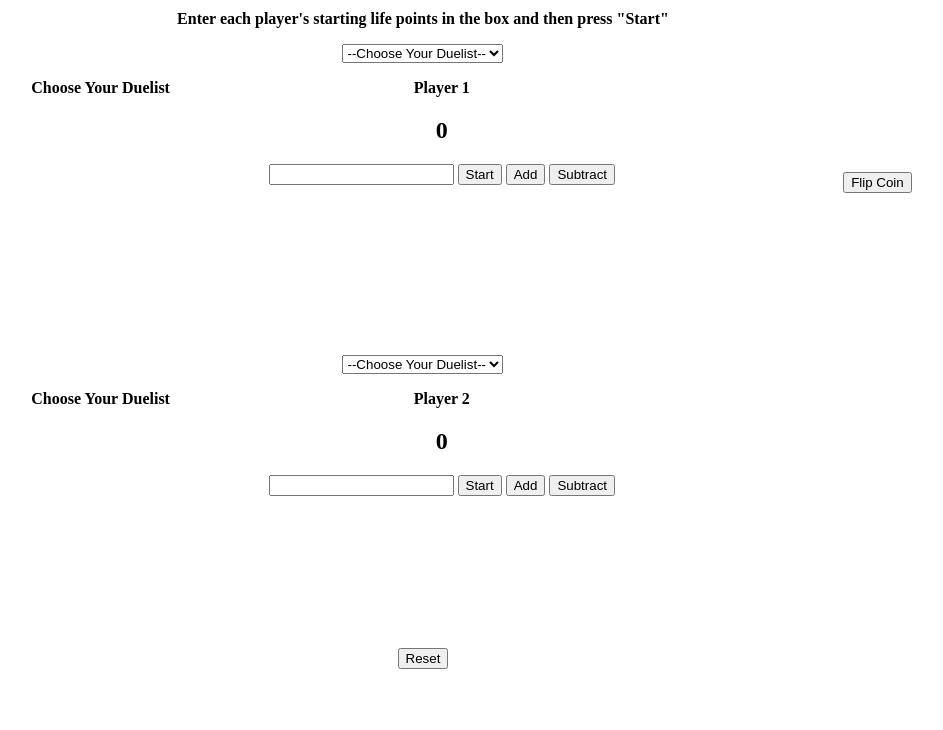
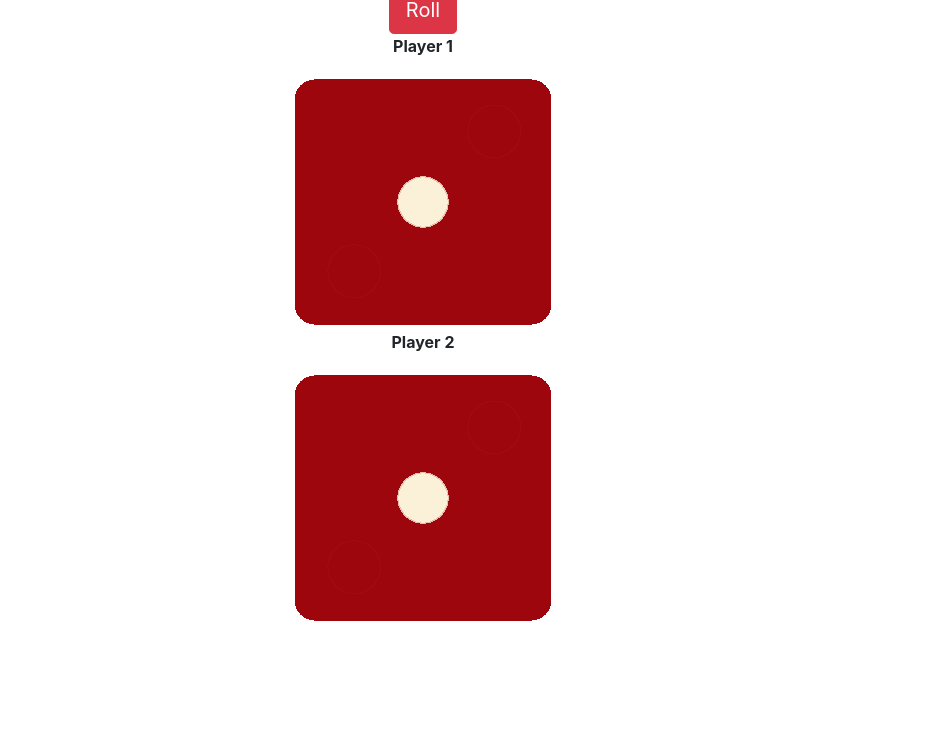
Before and after one commit to NateUpham/DiceGame, a plain HTML site: page index.html in a window 1280 px wide. Shown: the part 70-800 px from the top of the page, without its empty margins (217-1160 px from the left). Drawn offline with nearby package versions, Linux system fonts and the light colour scheme.

Commit message:
fixed paste mistake
accidently pasted duelCalc changes into diceGame repository

```diff
--- a/index.html
+++ b/index.html
@@ -2,82 +2,35 @@
 <html lang="en" dir="ltr">
   <head>
     <meta charset="utf-8">
-	<link rel = "stylesheet" type = "text/css" href="styles.css">
-   </head>
+    <title>Dicee</title>
+    <link href="https://fonts.googleapis.com/css?family=Indie+Flower|Lobster" rel="stylesheet">
+    <link rel="stylesheet" href="https://maxcdn.bootstrapcdn.com/bootstrap/4.0.0/css/bootstrap.min.css" integrity="sha384-Gn5384xqQ1aoWXA+058RXPxPg6fy4IWvTNh0E263XmFcJlSAwiGgFAW/dAiS6JXm" crossorigin="anonymous">
+    <link rel="stylesheet" href="styles.css">
+</head>
   <body>
-	<div class = "container">
-	<div>
-	<h1>Life Points</h1>
-		<p>Enter each player's starting life points in the box and then press "Start"</p>
+
+    <div class="container">
+      <h1 id= "refresh">Press Roll To Play!</h1>
+      <div>
+	<button type="button" class="btn btn-danger btn-lg" onclick = "diceGame()">Roll</button>
 	</div>
+      <div class="dice">
+        <p>Player 1</p>
+        <img id= "img1" class="img1" src="images/dice1.png">
+      </div>
 
-	<div id= "coinBox">
-		<button id= "flipCoin">Flip Coin</button>
-		<img id= "coin" class= "Hidden" src = "#" alt = "Coin">
-		<p id= "coinResult" class= "Hidden"></p>
+      <div class="dice">
+        <p>Player 2</p>
+        <img id= "img2" class="img2" src="images/dice1.png">
+      </div>
 
-	</div>
-	<div class= "players">
-		<select name="duelist1" id="p1Duelist">
-    			<option value="">--Choose Your Duelist--</option>
-   			<option value="yugi">Yugi</option>
-    			<option value="kaiba">Kaiba</option>
-    			<option value="joey">Joey</option>
-    			<option value="pegasus">Pegasus</option>
-    			<option value="bakura">Bakura</option>
-    			<option value="mai">Mai</option>
-		</select>
-	<br>
+    </div>
 
-		<div id="p1Image">
-			<p id= "p1Choose" class = "p1Choose">Choose Your Duelist</p>
-			<img id= "p1Pic" class = "Hidden" src = "#" alt = "Select Your Duelist">
-			<p id= "p1Dial" class = "Hidden">#</p>
-		</div>
-		<div class = "p1Box">
-			<p id= "p1Name">Player 1</p>
-			<h2 id= "p1LP">0</h2>
-			<input type="number" id ="player1">
-			<button id= "p1St">Start</button>
-			<button id= "plAdd">Add</button>
-			<button id= "p1Sub">Subtract</button>
-		</div>
-
-	<br>
-
-	<br>
-		<select name="duelist2" id="p2Duelist">
-    			<option value="">--Choose Your Duelist--</option>
-   			<option value="yugi">Yugi</option>
-    			<option value="kaiba">Kaiba</option>
-    			<option value="joey">Joey</option>
-    			<option value="pegasus">Pegasus</option>
-    			<option value="bakura">Bakura</option>
-    			<option value="mai">Mai</option>
-		</select>
-	<br>
-
-		<div id="p2Image">
-			<p id= "p2Choose" class = "p1Choose">Choose Your Duelist</p>
-			<img id= "p2Pic" class = "Hidden" src = "#" alt = "Select Your Duelist">
-			<p id= "p2Dial" class = "Hidden">#</p>
-		</div>
-		<div class = "p2Box">
-			<p id= "p2Name">Player 2</p>
-			<h2 id= "p2LP">0</h2>
-			<input type="number" id ="player2">
-			<button id= "p2St">Start</button>
-			<button id= "p2Add">Add</button>
-			<button id= "p2Sub">Subtract</button>
-		</div>
-
-	</div>
-	<br>
-	<div>
-	<button id="reset1">Reset</button>
-	</div>
-	</div>
-	<script src = "duelCalc.js"></script>
+    <script src="diceGame.js"></script>
+    <script src="https://code.jquery.com/jquery-3.2.1.slim.min.js" integrity="sha384-KJ3o2DKtIkvYIK3UENzmM7KCkRr/rE9/Qpg6aAZGJwFDMVNA/GpGFF93hXpG5KkN" crossorigin="anonymous"></script>
+    <script src="https://cdnjs.cloudflare.com/ajax/libs/popper.js/1.12.9/umd/popper.min.js" integrity="sha384-ApNbgh9B+Y1QKtv3Rn7W3mgPxhU9K/ScQsAP7hUibX39j7fakFPskvXusvfa0b4Q" crossorigin="anonymous"></script>
+    <script src="https://maxcdn.bootstrapcdn.com/bootstrap/4.0.0/js/bootstrap.min.js" integrity="sha384-JZR6Spejh4U02d8jOt6vLEHfe/JQGiRRSQQxSfFWpi1MquVdAyjUar5+76PVCmYl" crossorigin="anonymous"></script>
   </body>
 
+
 </html>
```
